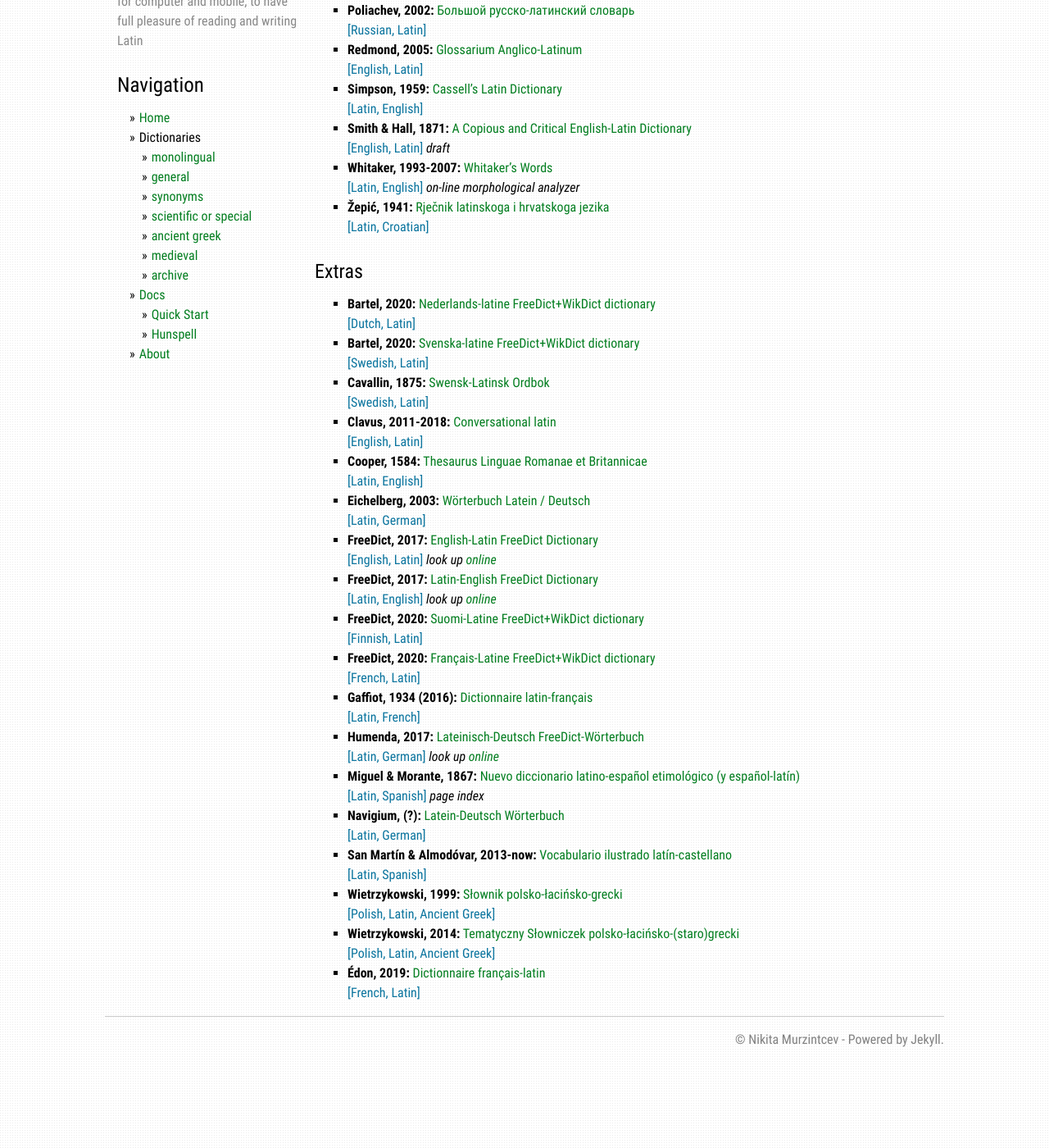
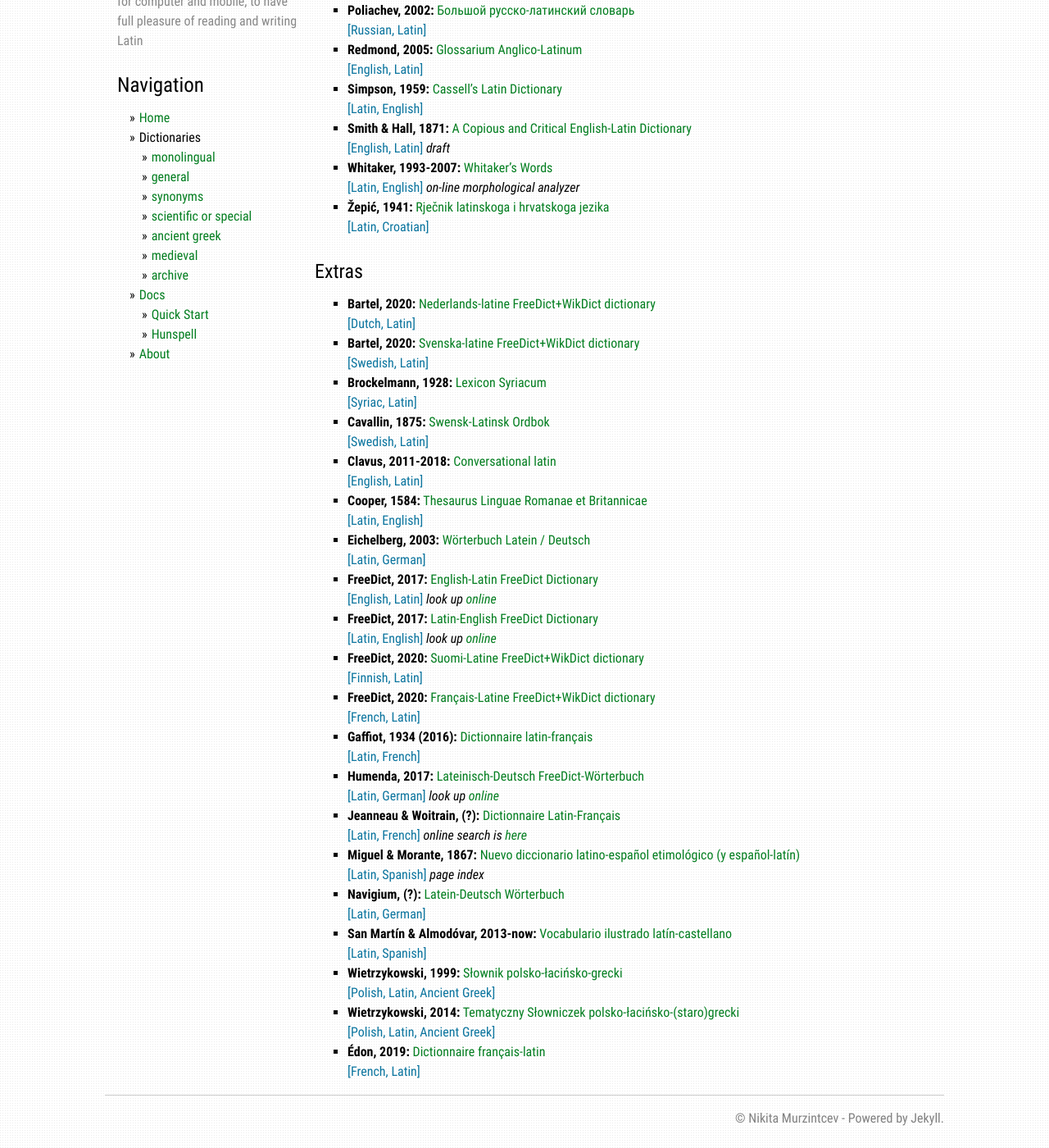
Before and after one commit to latin-dict/latin-dict.github.io, a Jekyll site: the page built from list_general.md, in a window 1280 px wide and 1400 px high, scrolled down 365 px. Shown: the whole window at 82% size. Built offline with Jekyll 4.4.1, drawn with Linux system fonts in a browser that asks for light colours.

Commit message:
more extras

```diff
--- a/_data/extras_general.yml
+++ b/_data/extras_general.yml
@@ -106,3 +106,15 @@
   website: https://download.freedict.org/dictionaries/swe-lat/
   tags: [Swedish, Latin]
   comment:
+- title: Dictionnaire Latin-Français
+  author: Jeanneau & Woitrain
+  year: (?)
+  website: http://www.prima-elementa.fr/Dico.htm
+  tags: [Latin, French]
+  comment: online search is [here](http://www.micmap.org/dicfro/search/jeanneau/)
+- title: Lexicon Syriacum
+  author: Brockelmann
+  year: 1928
+  website: http://www.dukhrana.com/lexicon/Brockelmann/
+  tags: [Syriac, Latin]
+  comment:
```
Also changed, not shown: _data/extras_greek.yml (+7 -1 lines), _data/extras_medieval.yml (+5 -5 lines).
